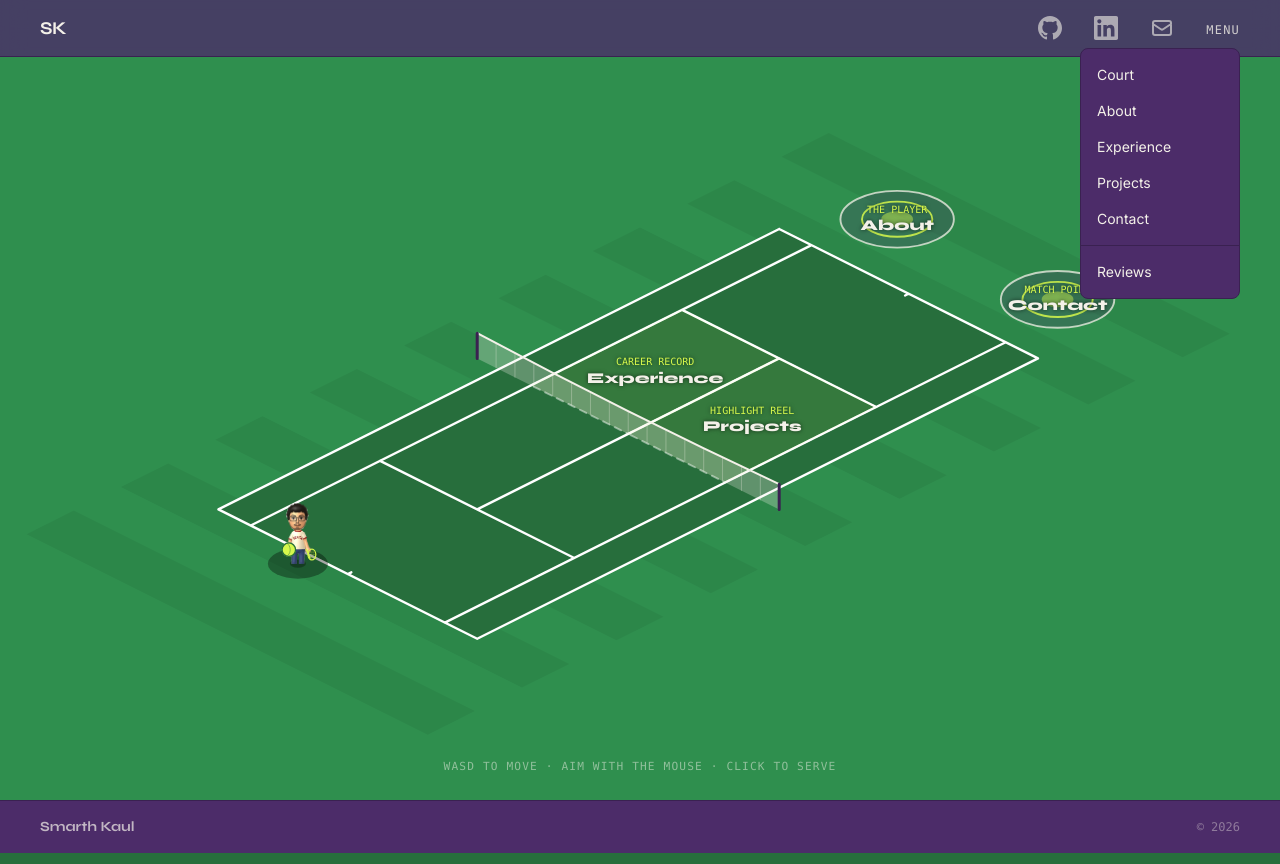
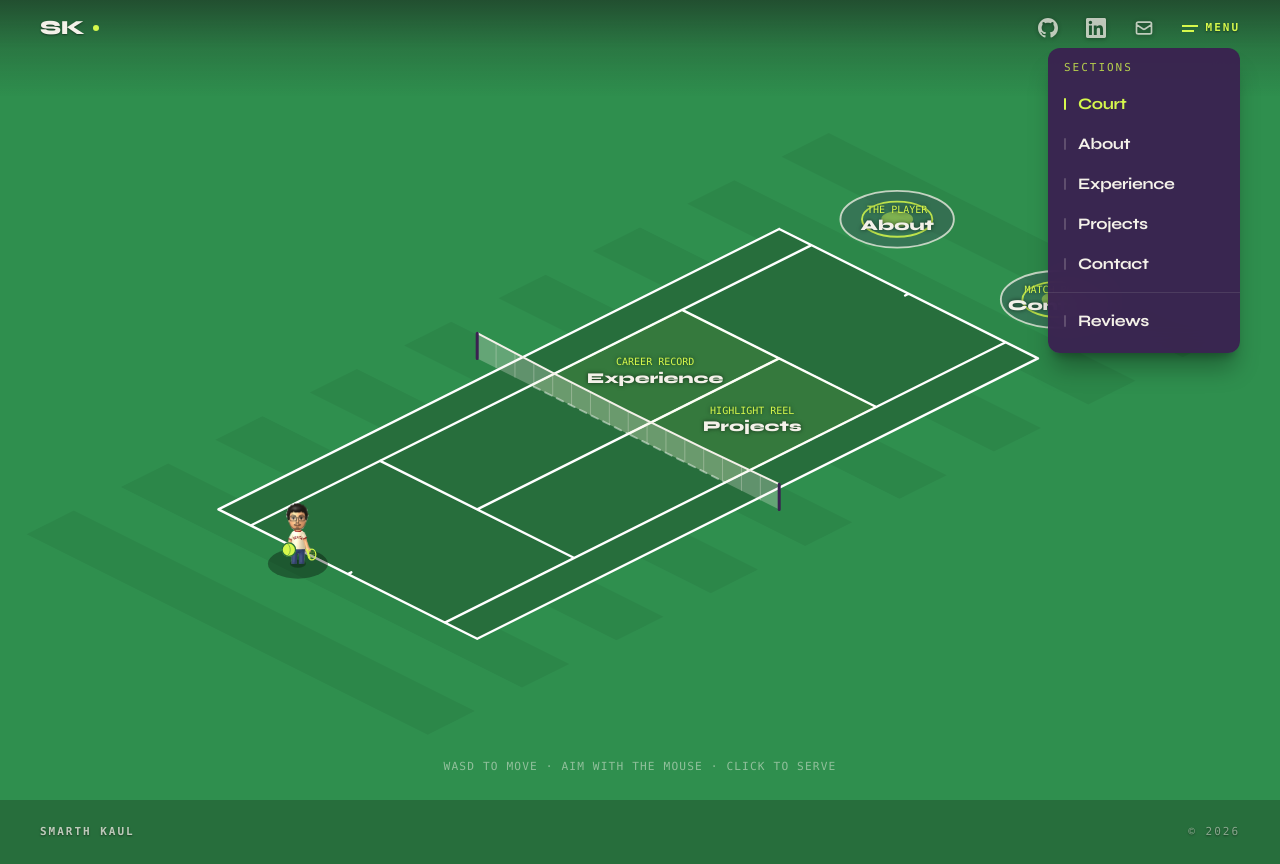
Before and after one commit to smarthkaul/smarthkaul.github.io, a React (Vite) app in the folder website/: page / in a window 1280 px wide. Both pictures are taken after a click on the button "MENU". Built offline with nearby package versions, Linux system fonts and the light colour scheme.

Commit message:
Float the navbar and footer over the court with a broadcast scrim
No more solid purple bars: the chrome sits on a short charcoal gradient with
text shadows, the menu becomes a dark panel with NavLink current-state, and
the footer is a quiet one-line mono caps strip.

```diff
--- a/website/src/components/Footer.jsx
+++ b/website/src/components/Footer.jsx
@@ -1,17 +1,21 @@
 import { Link } from "react-router-dom";
 
+// No bar, no border: the footer is a quiet sign-off line on the court, the way a
+// broadcast closes on a single caption rather than a slab of chrome.
 const Footer = () => {
   const year = new Date().getFullYear();
   return (
-    <footer className="relative z-10 border-t border-wimbledon-dark py-4 px-6 sm:px-10 bg-wimbledon">
-      <div className="flex flex-col sm:flex-row items-center justify-between gap-4">
+    <footer className="relative z-10 py-6 px-6 sm:px-10">
+      <div className="flex flex-col sm:flex-row items-center justify-between gap-3 text-shadow-broadcast">
         <Link
           to="/"
-          className="font-display font-bold text-cream/70 hover:text-ball transition-colors text-sm"
+          className="font-mono text-label font-semibold uppercase tracking-eyebrow text-cream/75 hover:text-ball transition-colors"
         >
           Smarth Kaul
         </Link>
-        <p className="font-mono text-cream/40 text-xs">&copy; {year}</p>
+        <p className="font-mono text-label uppercase tracking-eyebrow text-cream/50">
+          &copy; {year}
+        </p>
       </div>
     </footer>
   );
--- a/website/src/components/Navbar.jsx
+++ b/website/src/components/Navbar.jsx
@@ -1,23 +1,36 @@
 import { Link } from "react-router-dom";
 import SectionMenu from "./court/SectionMenu";
 
-const iconClass = "text-cream/60 hover:text-ball transition-colors duration-200";
+const iconClass =
+  "text-cream/75 hover:text-ball focus-visible:text-ball transition-colors duration-200 drop-shadow-[0_1px_2px_rgba(0,0,0,0.45)]";
 
 // Icon glyphs and the gap between them are sized together: the social cluster is
 // the only thing balancing the "SK" mark across the bar, so it needs visual weight.
-const svgClass = "w-6 h-6";
+const svgClass = "w-5 h-5";
 
+// No bar: the chrome floats over the court like a broadcast overlay. The scrim
+// behind it is a short charcoal fade (taller than the 56px bar, never clickable)
+// so the cream marks stay legible over grass and over a card scrolling beneath.
+// The bar itself stays h-14 — IsoCourt assumes a 56px top inset.
 const Navbar = () => (
-  <header className="fixed top-0 left-0 right-0 z-50 bg-wimbledon/80 backdrop-blur-md border-b border-wimbledon-dark">
-    <nav className="flex items-center justify-between h-14 px-6 sm:px-10">
+  <header className="fixed top-0 left-0 right-0 z-50">
+    <div
+      aria-hidden="true"
+      className="pointer-events-none absolute inset-x-0 top-0 h-24 bg-gradient-to-b from-charcoal/55 via-charcoal/20 to-transparent"
+    />
+    <nav className="relative flex items-center justify-between h-14 px-6 sm:px-10">
       <Link
         to="/"
-        className="font-display font-bold text-cream text-lg tracking-tight hover:text-ball transition-colors"
+        aria-label="Smarth Kaul, home"
+        className="group flex items-center gap-2 text-shadow-broadcast"
       >
-        SK
+        <span className="font-display font-extrabold text-cream text-xl tracking-display leading-none group-hover:text-ball transition-colors">
+          SK
+        </span>
+        <span aria-hidden="true" className="h-1.5 w-1.5 rounded-full bg-ball" />
       </Link>
 
-      <div className="flex items-center gap-6 sm:gap-8">
+      <div className="flex items-center gap-5 sm:gap-7">
         <a
           href="https://github.com/smarthkaul"
           aria-label="GitHub"
--- a/website/src/components/court/SectionMenu.jsx
+++ b/website/src/components/court/SectionMenu.jsx
@@ -1,9 +1,35 @@
 import { useState } from "react";
-import { Link } from "react-router-dom";
+import { NavLink } from "react-router-dom";
 import { SECTIONS } from "../../data/sections";
+
+// Broadcast lower-third style rows: Syne for the destination, a ball-yellow tick
+// marks the route you're on.
+const itemClass = ({ isActive }) =>
+  `flex items-center gap-3 px-4 py-2 font-display font-bold text-base tracking-display transition-colors ${
+    isActive ? "text-ball" : "text-cream hover:text-ball"
+  }`;
+
+const Tick = ({ isActive }) => (
+  <span
+    aria-hidden="true"
+    className={`h-3 w-0.5 rounded-full transition-colors ${isActive ? "bg-ball" : "bg-cream/20"}`}
+  />
+);
+
+const MenuLink = ({ to, end, onClick, children }) => (
+  <NavLink to={to} end={end} onClick={onClick} className={itemClass}>
+    {({ isActive }) => (
+      <>
+        <Tick isActive={isActive} />
+        {children}
+      </>
+    )}
+  </NavLink>
+);
 
 const SectionMenu = () => {
   const [open, setOpen] = useState(false);
+  const close = () => setOpen(false);
   return (
     <div className="relative">
       <button
@@ -11,37 +37,38 @@ const SectionMenu = () => {
         onClick={() => setOpen((o) => !o)}
         aria-expanded={open}
         aria-label={open ? "Close menu" : "Open menu"}
-        className="font-mono text-cream/80 hover:text-ball text-xs uppercase tracking-widest"
+        className={`flex items-center gap-2 font-mono text-label font-semibold uppercase tracking-eyebrow text-shadow-broadcast transition-colors ${
+          open ? "text-ball" : "text-cream hover:text-ball"
+        }`}
       >
+        <span aria-hidden="true" className="flex flex-col gap-[3px]">
+          <span className="block h-0.5 w-4 bg-current" />
+          <span className="block h-0.5 w-3 bg-current" />
+        </span>
         Menu
       </button>
       {open && (
-        <ul className="absolute right-0 mt-2 bg-wimbledon border border-wimbledon-dark rounded-lg py-2 list-none m-0 min-w-40 z-50">
+        <ul className="absolute right-0 mt-3 bg-wimbledon-dark/95 backdrop-blur-md rounded-xl shadow-xl shadow-black/30 py-3 list-none m-0 min-w-48 z-50">
+          <li className="px-4 pb-2 font-mono text-label uppercase tracking-eyebrow text-ball/80">
+            Sections
+          </li>
           <li>
-            <Link to="/" onClick={() => setOpen(false)} className="block px-4 py-2 text-cream hover:text-ball text-sm">
+            <MenuLink to="/" end onClick={close}>
               Court
-            </Link>
+            </MenuLink>
           </li>
           {SECTIONS.map((s) => (
             <li key={s.id}>
-              <Link
-                to={`/${s.id}`}
-                onClick={() => setOpen(false)}
-                className="block px-4 py-2 text-cream hover:text-ball text-sm"
-              >
+              <MenuLink to={`/${s.id}`} onClick={close}>
                 {s.label}
-              </Link>
+              </MenuLink>
             </li>
           ))}
           {/* Not a court section (no target to serve into), so it's listed by hand. */}
-          <li className="border-t border-wimbledon-dark mt-2 pt-2">
-            <Link
-              to="/reviews"
-              onClick={() => setOpen(false)}
-              className="block px-4 py-2 text-cream hover:text-ball text-sm"
-            >
+          <li className="border-t border-cream/10 mt-2 pt-2">
+            <MenuLink to="/reviews" onClick={close}>
               Reviews
-            </Link>
+            </MenuLink>
           </li>
         </ul>
       )}
--- a/website/src/index.css
+++ b/website/src/index.css
@@ -28,6 +28,11 @@ body {
     rgba(0, 0, 0, 0.06) 60px,
     rgba(0, 0, 0, 0.06) 120px
   );
+}
+
+/* Legibility for backgroundless chrome (Navbar, Footer) floating over the court */
+.text-shadow-broadcast {
+  text-shadow: 0 1px 2px rgba(0, 0, 0, 0.45);
 }
 
 /* Court zone breathing pulse */
--- a/website/tailwind.config.js
+++ b/website/tailwind.config.js
@@ -10,6 +10,16 @@ export default {
         display: ["Syne", "system-ui", "sans-serif"],
         sans: ["Inter", "system-ui", "Avenir", "Helvetica", "Arial", "sans-serif"],
         mono: ["ui-monospace", "SFMono-Regular", "Menlo", "monospace"],
+      },
+      // Type scale: display (Syne 800, tight) → heading (Syne 700) → body (Inter)
+      // → label (mono caps, wide). These name the two ends of the tracking range
+      // and the label size so every eyebrow/badge/metadata line matches.
+      fontSize: {
+        label: ["0.6875rem", { lineHeight: "1rem" }],
+      },
+      letterSpacing: {
+        display: "-0.02em",
+        eyebrow: "0.18em",
       },
       colors: {
         grass: {
```
